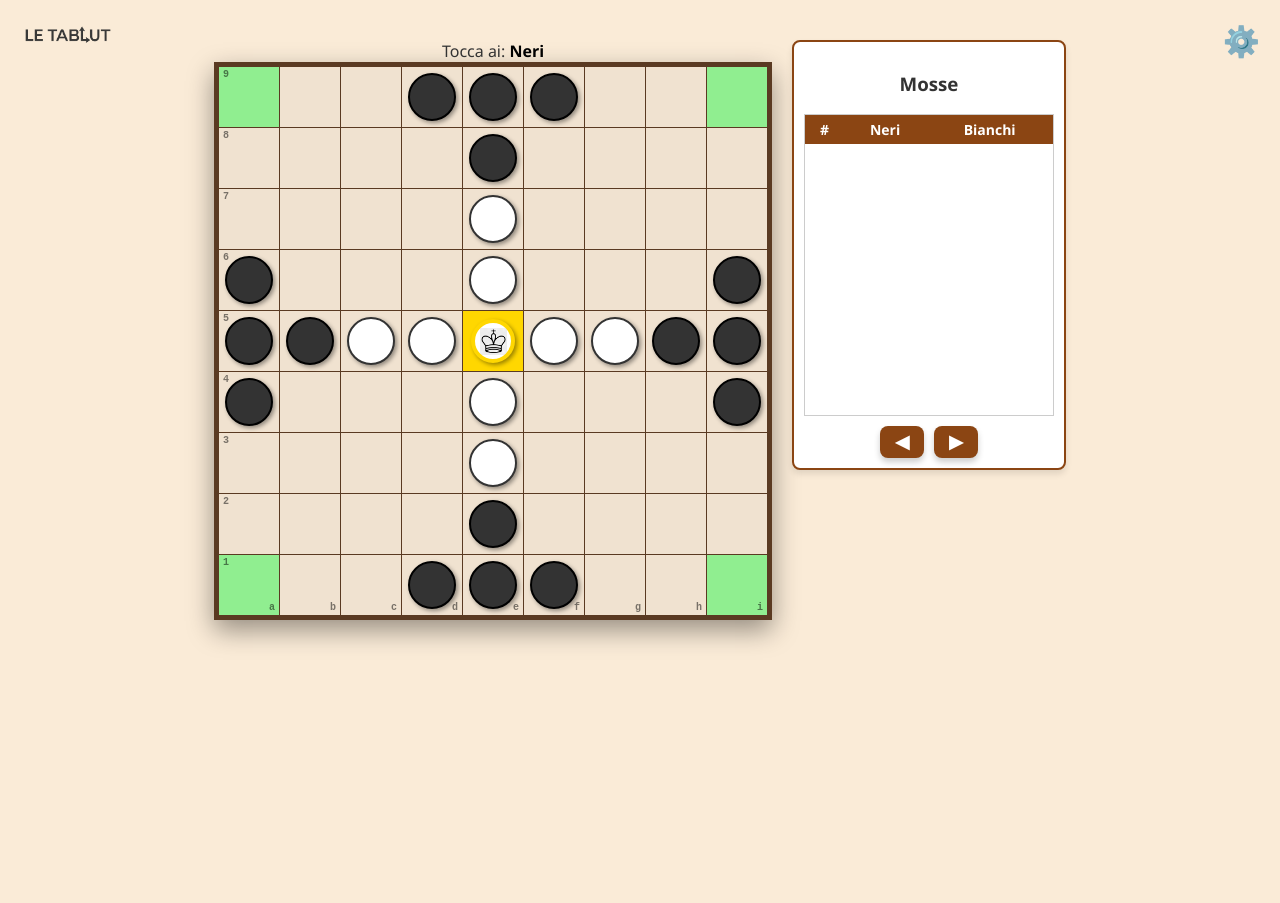
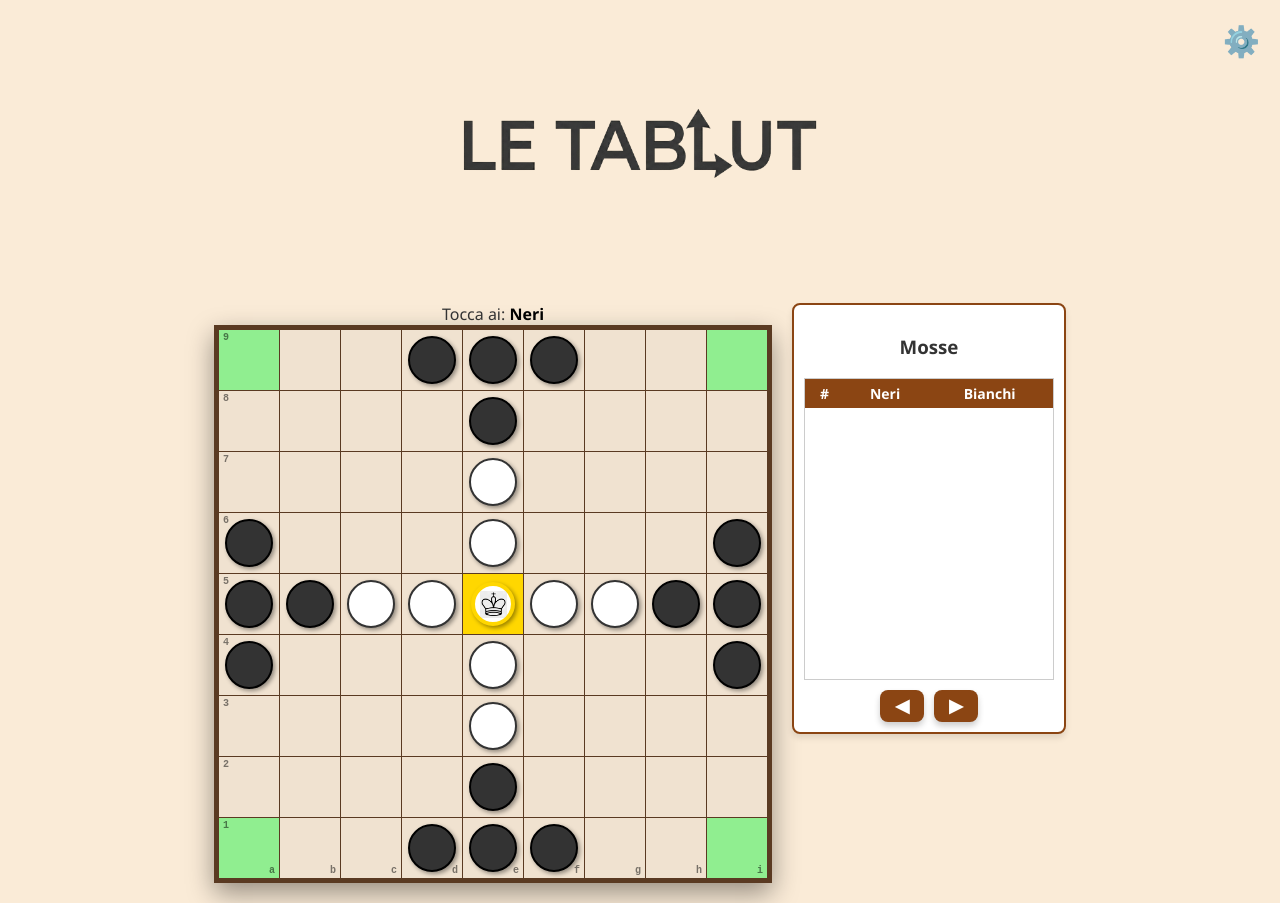
Before and after one commit to lolgamer39/tablut, a plain HTML site: page index.html in a window 1280 px wide. Both pictures are taken after a click on the button "Inizia Partita". Before the commit the page ends 800 px from the top, so only its background shows below. Drawn offline with Linux system fonts and the light colour scheme.

Commit message:
Update style.css

```diff
--- a/style.css
+++ b/style.css
@@ -18,40 +18,40 @@ body {
     overflow-x: hidden;
 }
 
-/* --- TITOLO IMMAGINE DINAMICO --- */
+/* --- LOGO / TITOLO --- */
 #title-container {
-    /* Stato Iniziale (Menu) */
-    margin-top: 10px;
-    margin-bottom: 20px;
-    /* Animazione fluida per lo spostamento */
-    transition: all 0.5s ease-in-out;
-    position: relative; /* Necessario per il posizionamento */
+    margin-top: 20px;
+    margin-bottom: 30px;
+    position: relative;
+    z-index: 2000;
+    transition: all 0.5s ease-in-out; /* Animazione fluida */
 }
 
 #main-title {
-    /* Stato Iniziale (Menu) */
-    max-width: 350px;
+    max-width: 400px;
     width: 80%;
     height: auto;
-    display: inline-block;
     transition: all 0.5s ease-in-out;
 }
 
-/* --- STATO DI GIOCO (Logo piccolo in alto a sinistra) --- */
-#title-container.in-game {
-    position: fixed; /* Lo fissa allo schermo */
-    top: 10px;
-    left: 20px;
+/* --- STATO DI GIOCO (QUANDO LA PARTITA È ATTIVA) --- */
+/* Questa regola si attiva quando aggiungiamo 'game-active' al body */
+body.game-active #title-container {
+    position: fixed;   /* Lo blocca sullo schermo */
+    top: 10px;         /* 10px dall'alto */
+    left: 20px;        /* 20px da sinistra */
     margin: 0;
-    z-index: 50; /* Sopra la scacchiera ma sotto i modali */
+    width: auto;
     text-align: left;
-    width: auto;
+    z-index: 3000;     /* Sopra a tutto */
 }
 
-#title-container.in-game #main-title {
-    max-width: 120px; /* Molto più piccolo */
+body.game-active #main-title {
+    max-width: 120px;  /* Diventa piccolo */
+    width: 120px;
 }
 
+/* Utility */
 .hidden { display: none !important; }
 
 /* --- LAYOUT DI GIOCO (FLEXBOX) --- */
@@ -60,7 +60,7 @@ body {
     justify-content: center;
     align-items: flex-start;
     gap: 20px;
-    margin-top: 20px;
+    margin-top: 40px; /* Spazio extra per non finire sotto il logo piccolo */
     flex-wrap: wrap;
 }
 
@@ -247,6 +247,15 @@ button:hover { background-color: #a0522d; transform: scale(1.05); }
     position: relative;
 }
 
+/* Pedina che scivola (Animazione) */
+.animating-piece {
+    position: fixed;
+    z-index: 9999;
+    transition: all 0.2s ease-in-out;
+    pointer-events: none;
+    box-shadow: 0 10px 20px rgba(0,0,0,0.5);
+}
+
 .white-piece { background-color: #fff; border: 2px solid #333; }
 .black-piece { background-color: #333; border: 2px solid #000; }
 
@@ -292,17 +301,6 @@ button:hover { background-color: #a0522d; transform: scale(1.05); }
 #winner-title { font-size: 3em; margin: 0; color: #8b4513; }
 #winner-message { font-size: 1.5em; margin: 20px 0; }
 
-/* --- AGGIUNGI QUESTO ALLA FINE DEL FILE --- */
-
-/* Pedina che scivola (Animazione) */
-.animating-piece {
-    position: fixed; /* Si muove rispetto allo schermo */
-    z-index: 9999;   /* Sopra a tutto */
-    transition: all 0.2s ease-in-out; /* La magia dello scivolamento */
-    pointer-events: none; /* Non puoi cliccarla mentre si muove */
-    box-shadow: 0 10px 20px rgba(0,0,0,0.5); /* Ombra più marcata mentre vola */
-}
-
 @keyframes popIn {
     from { transform: scale(0.5); opacity: 0; }
     to { transform: scale(1); opacity: 1; }
```
